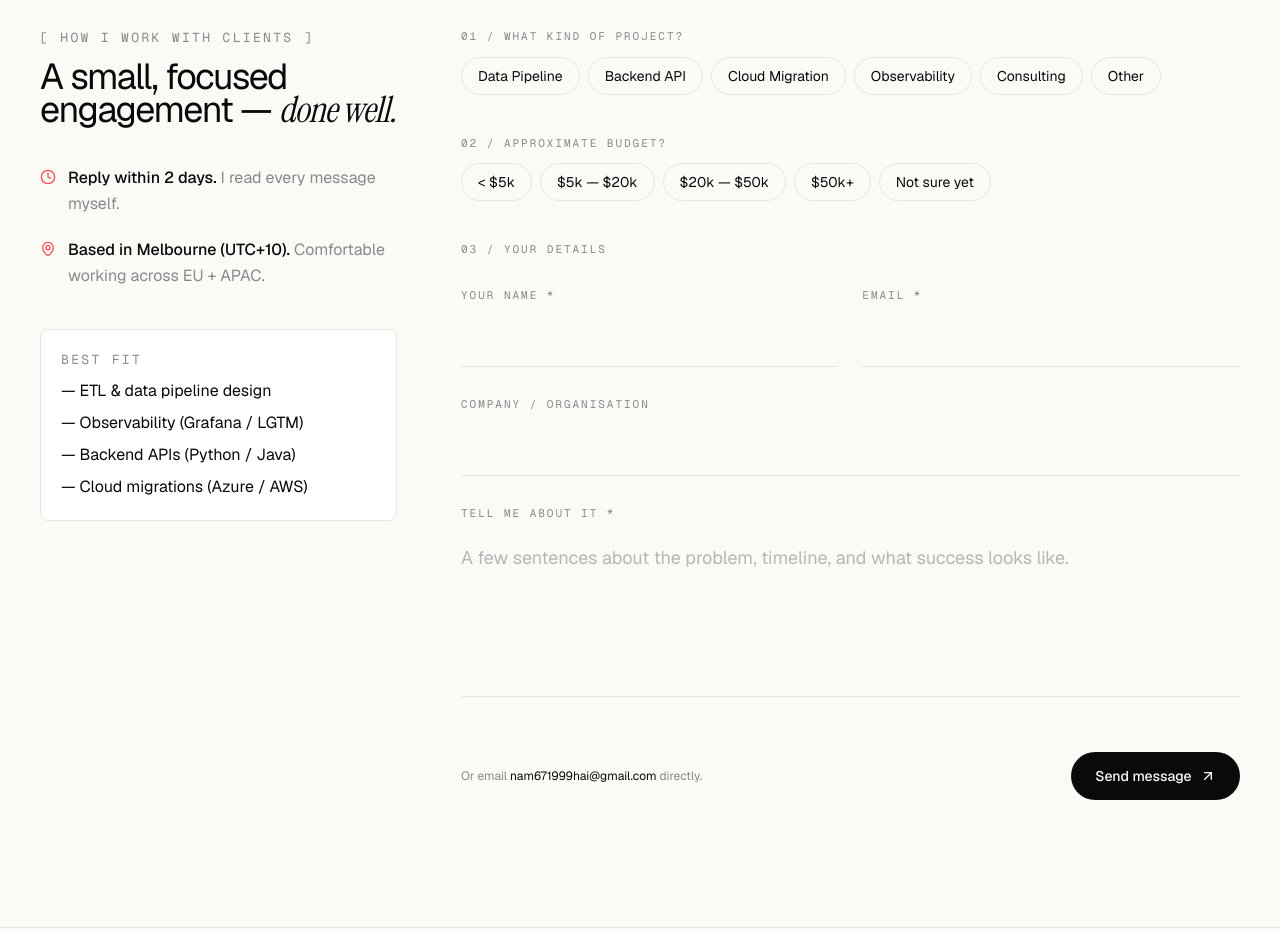
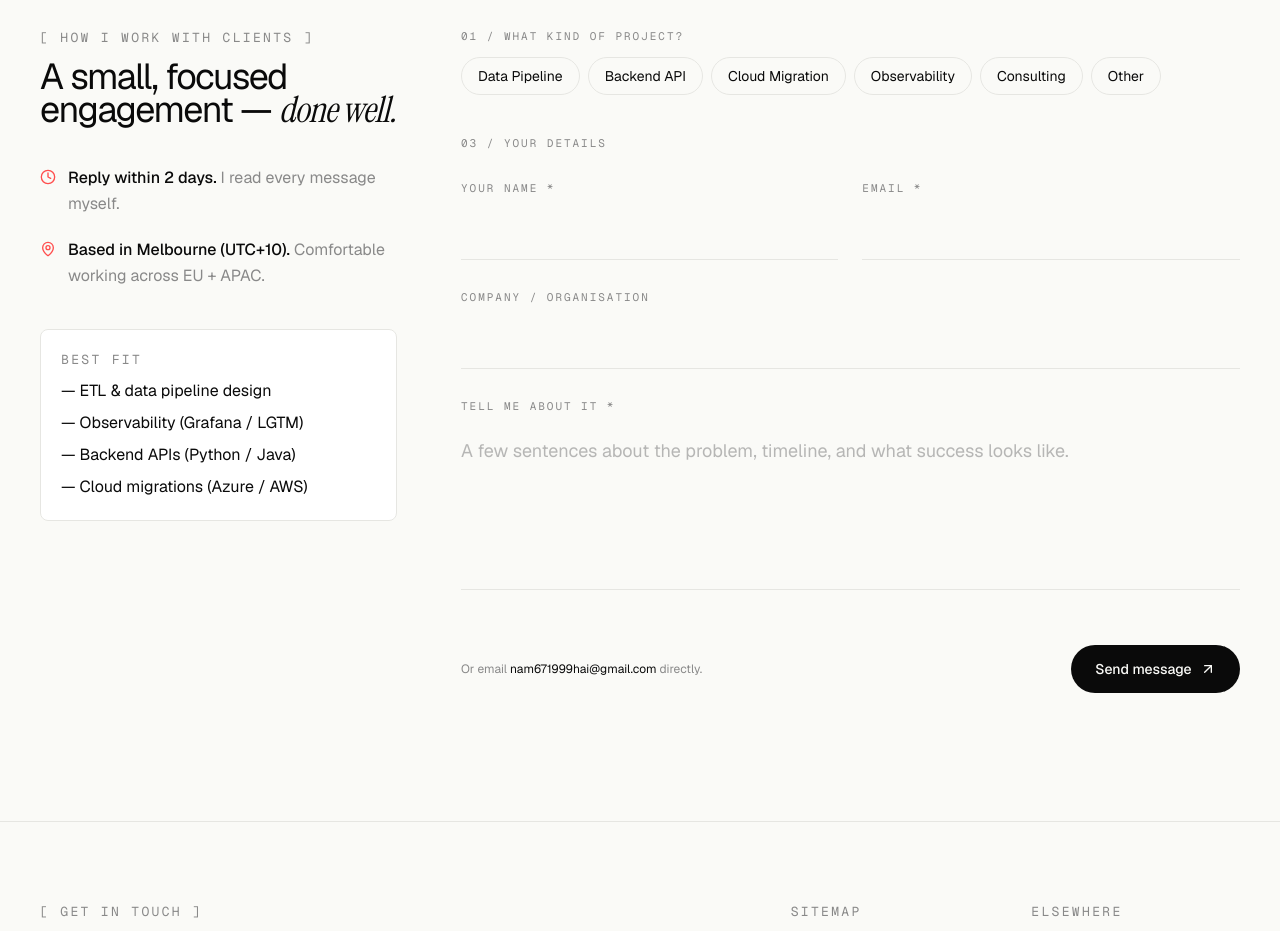
Before and after one commit to Limbo2Forma/portfolio, a Next.js app: page / in a window 1280 px wide. Shown: the part 7520-8451 px from the top of the page. Built offline with nearby package versions, Linux system fonts and the light colour scheme; no server answers.

Commit message:
remove budget

```diff
--- a/components/contact-form.tsx
+++ b/components/contact-form.tsx
@@ -108,31 +108,6 @@ export function ContactForm() {
               aria-pressed={type === t}
             >
               {t}
-            </button>
-          ))}
-        </div>
-      </fieldset>
-
-      {/* Budget */}
-      <fieldset className="space-y-3">
-        <legend className="font-mono text-[11px] uppercase tracking-[0.18em] text-muted-foreground">
-          02 / Approximate budget?
-        </legend>
-        <div className="flex flex-wrap gap-2">
-          {budgetOptions.map((b) => (
-            <button
-              type="button"
-              key={b}
-              onClick={() => setBudget(b)}
-              className={
-                "px-4 py-2 rounded-full border text-sm transition-colors " +
-                (budget === b
-                  ? "bg-foreground text-background border-foreground"
-                  : "border-border hover:border-foreground")
-              }
-              aria-pressed={budget === b}
-            >
-              {b}
             </button>
           ))}
         </div>
```
